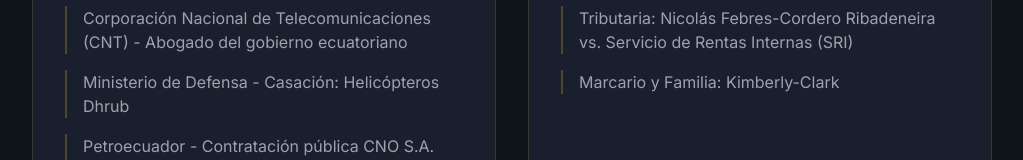
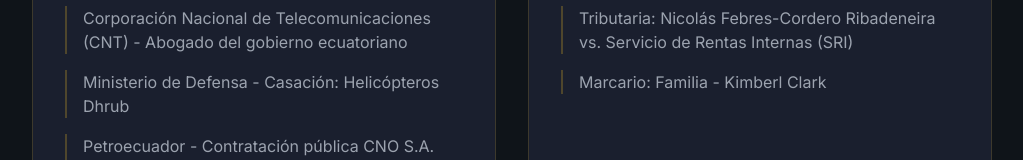
Before and after one commit to ricardoperezt/abogadosdelecuador, a Next.js app: page /trayectoria in a window 1280 px wide. Shown: the part 761-921 px from the top of the page, without its empty margins (128-1151 px from the left). Built offline with nearby package versions, Linux system fonts and the light colour scheme.

Commit message:
correcciones de texto
correccion de Marcario Familia - Kimberly Clark

```diff
--- a/app/trayectoria/page.tsx
+++ b/app/trayectoria/page.tsx
@@ -16,7 +16,7 @@
 
 const experienciaSectorPrivado = [
   'Tributaria: Nicolás Febres-Cordero Ribadeneira vs. Servicio de Rentas Internas (SRI)',
-  'Marcario y Familia: Kimberly-Clark',
+  'Marcario: Familia - Kimberl Clark',
 ]
 
 const consultoriasInternacionales = [
```
